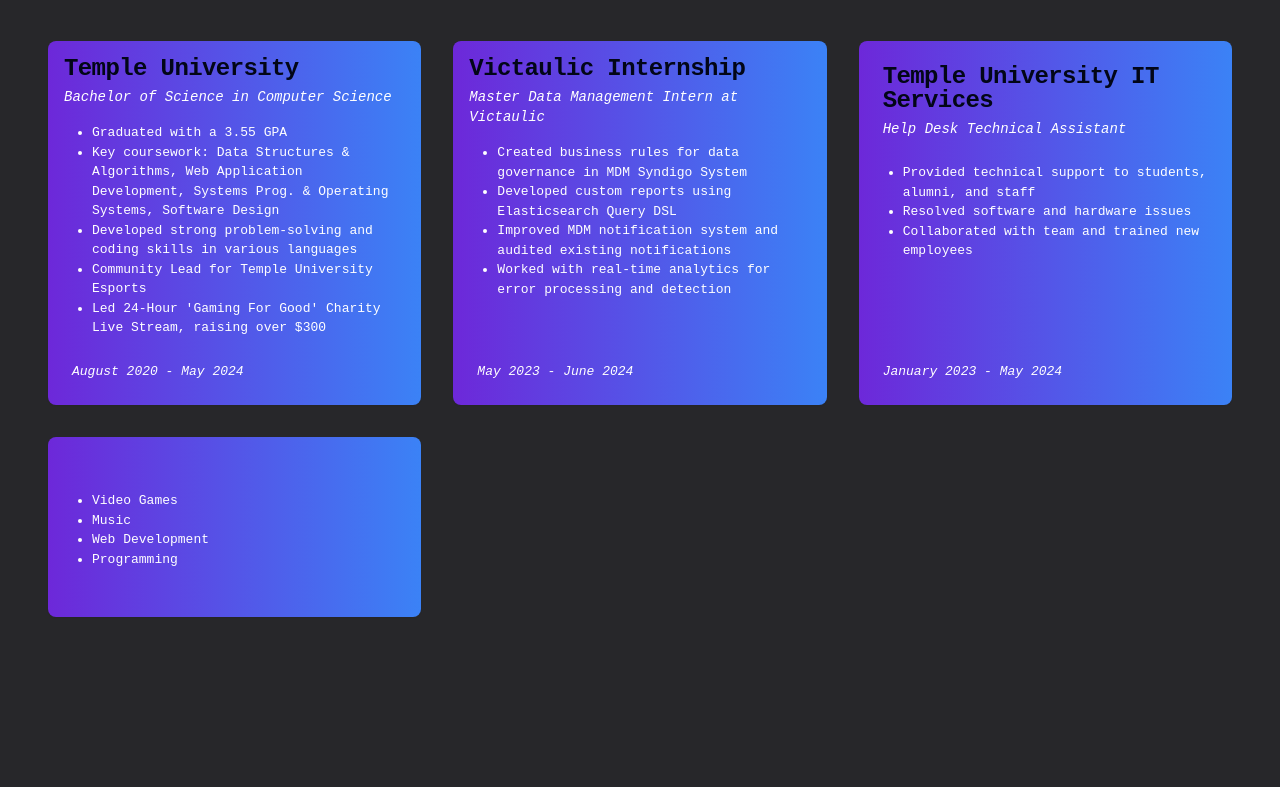
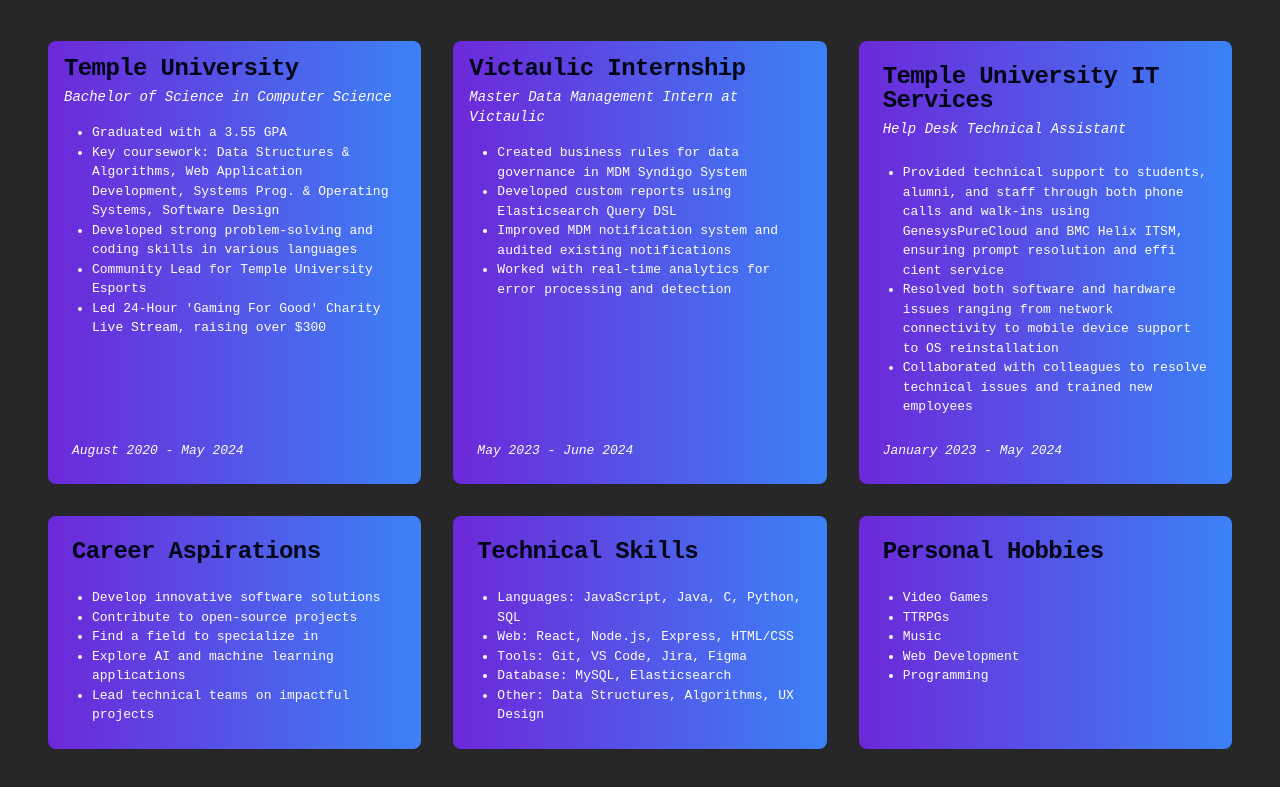
Before and after one commit to bryanreiter/personal-site, a Next.js app: page / in a window 1280 px wide. Shown: the part 975-1762 px from the top of the page. Built offline with nearby package versions, Linux system fonts and the light colour scheme.

Commit message:
finished about me

```diff
--- a/src/components/About.js
+++ b/src/components/About.js
@@ -18,7 +18,7 @@
               <CardHeader className="p-4">
                 <CardTitle>Temple University</CardTitle>
                 <CardDescription className="text-white">
-                <em>Bachelor of Science in Computer Science</em>
+                  <em>Bachelor of Science in Computer Science</em>
                 </CardDescription>
               </CardHeader>
               <CardContent className="text-white flex-grow">
@@ -89,9 +89,19 @@
                 <ul className="list-disc pl-5">
                   <li>
                     Provided technical support to students, alumni, and staff
+                    through both phone calls and walk-ins using GenesysPureCloud
+                    and BMC Helix ITSM, ensuring prompt resolution and effi
+                    cient service
                   </li>
-                  <li>Resolved software and hardware issues</li>
-                  <li>Collaborated with team and trained new employees</li>
+                  <li>
+                    Resolved both software and hardware issues ranging from
+                    network connectivity to mobile device support to OS
+                    reinstallation
+                  </li>
+                  <li>
+                    Collaborated with colleagues to resolve technical issues and
+                    trained new employees
+                  </li>
                 </ul>
               </CardContent>
               <CardFooter className="text-white mt-auto">
@@ -102,18 +112,49 @@
           <div className="flex flex-col h-full">
             <Card className="border-none bg-gradient-to-r from-midnightPurple to-blue-500 flex flex-col h-full">
               <CardHeader>
-                <CardTitle></CardTitle>
-                <CardDescription className="text-white flex-grow"></CardDescription>
+                <CardTitle>Career Aspirations</CardTitle>
+              </CardHeader>
+              <CardContent className="text-white">
+                <ul className="list-disc pl-5">
+                  <li>Develop innovative software solutions</li>
+                  <li>Contribute to open-source projects</li>
+                  <li>Find a field to specialize in</li>
+                  <li>Explore AI and machine learning applications</li>
+                  <li>Lead technical teams on impactful projects</li>
+                </ul>
+              </CardContent>
+            </Card>
+          </div>
+          <div className="flex flex-col h-full">
+            <Card className="border-none bg-gradient-to-r from-midnightPurple to-blue-500 flex flex-col h-full">
+              <CardHeader>
+                <CardTitle>Technical Skills</CardTitle>
+              </CardHeader>
+              <CardContent className="text-white">
+                <ul className="list-disc pl-5">
+                  <li>Languages: JavaScript, Java, C, Python, SQL</li>
+                  <li>Web: React, Node.js, Express, HTML/CSS</li>
+                  <li>Tools: Git, VS Code, Jira, Figma</li>
+                  <li>Database: MySQL, Elasticsearch</li>
+                  <li>Other: Data Structures, Algorithms, UX Design</li>
+                </ul>
+              </CardContent>
+            </Card>
+          </div>
+          <div className="flex flex-col h-full">
+            <Card className="border-none bg-gradient-to-r from-midnightPurple to-blue-500 flex flex-col h-full">
+              <CardHeader>
+                <CardTitle>Personal Hobbies</CardTitle>
               </CardHeader>
               <CardContent className="text-white">
                 <ul className="list-disc pl-5">
                   <li>Video Games</li>
+                  <li>TTRPGs</li>
                   <li>Music</li>
                   <li>Web Development</li>
                   <li>Programming</li>
                 </ul>
               </CardContent>
-              <CardFooter className="text-white mt-auto"></CardFooter>
             </Card>
           </div>
         </div>
```
